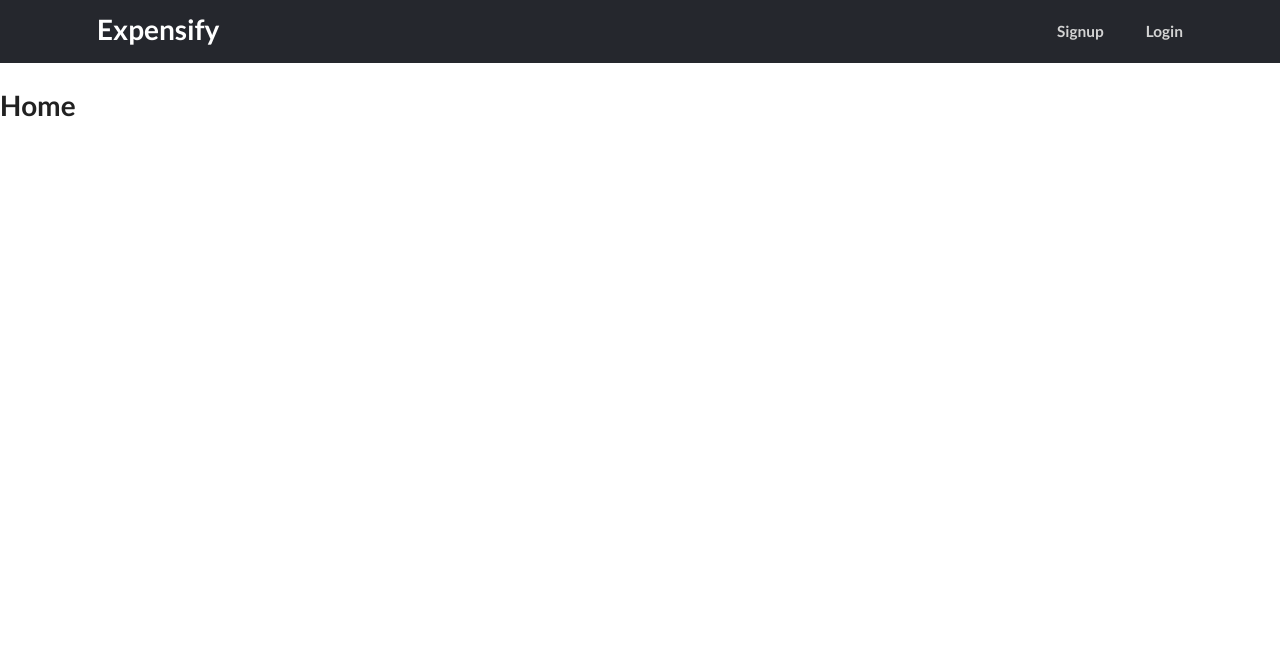
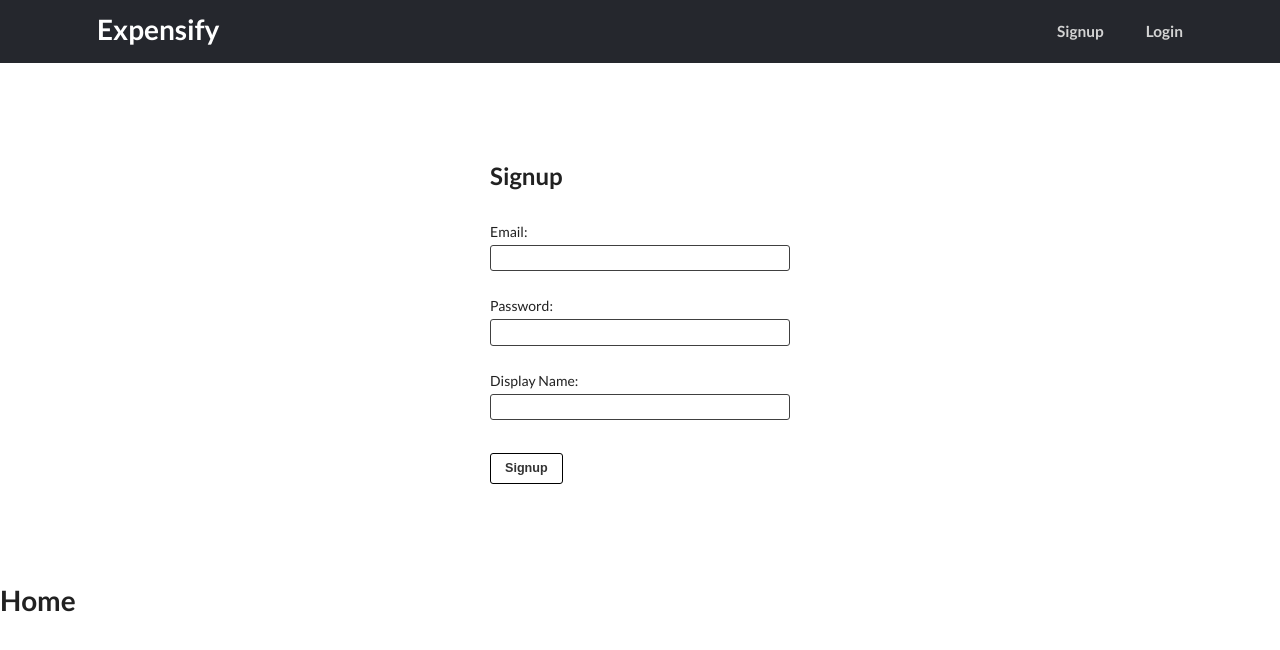
Before and after one commit to SheriefElnahas/19-React-Project-Expense-Tracker, a React (Vite) app: page /signup in a window 1280 px wide. Shown: the top 650 px of the page. Built offline with nearby package versions, Linux system fonts and the light colour scheme.

Commit message:
Login & Signup Component

```diff
--- a/src/App.jsx
+++ b/src/App.jsx
@@ -1,9 +1,17 @@
+import {Routes, Route } from 'react-router-dom';
+
 import Navbar from "./components/Navbar"
+import Login from "./pages/login/Login"
+import Signup from './pages/signup/Signup';
 
 function App() {
   return (
     <main>
       <Navbar />
+      <Routes>
+        <Route path="/login" element={<Login />} />
+        <Route path="/signup" element={<Signup />} />
+      </Routes>
       <h1>Home</h1>
     </main>
   )
--- a/src/components/Navbar.jsx
+++ b/src/components/Navbar.jsx
@@ -2,15 +2,14 @@ import styles from './Navbar.module.css';
 import {Link} from 'react-router-dom';
 
 function Navbar() {
-  console.log(styles['Navbar-container']);
   return (
     <nav className={styles.Navbar}>
       <div className={styles['Navbar-container']}>
         <h2 className={styles['Navbar-heading']}>Expensify</h2>
       <div>
         <ul className={styles['Navbar-list']}>
-          <li className="Navbar-item"><Link to="login" className={styles['Navbar-link']}>Signup</Link></li>
-          <li className="Navbar-item"><Link to="signup" className={styles['Navbar-link']}>Login</Link></li>
+          <li className="Navbar-item"><Link to="signup" className={styles['Navbar-link']}>Signup</Link></li>
+          <li className="Navbar-item"><Link to="login" className={styles['Navbar-link']}>Login</Link></li>
         </ul>
       </div>
       </div>
--- /dev/null
+++ b/src/pages/login/Login.jsx
@@ -0,0 +1,41 @@
+import styles from './Login.module.css';
+
+import { useState } from 'react';
+
+function Login() {
+  const [loginData, setLoginData] = useState({ email: '', password: '' });
+
+  const handleChange = (e) => {
+    setLoginData((prevLoginData) => {
+      return {
+        ...prevLoginData,
+        [e.target.name]: e.target.value,
+      };
+    });
+  };
+
+  const handleSubmit = (e) => {
+    e.preventDefault();
+
+    console.log(loginData.email, loginData.password);
+    setLoginData({ email: '', password: '' });
+  };
+  return (
+    <form onSubmit={handleSubmit} className={styles.Login}>
+      <h2>Login</h2>
+      <p>
+        <label htmlFor="email">Email:</label>
+        <input type="email" id="email" name="email" value={loginData.email} onChange={handleChange} />
+      </p>
+      <p>
+        <label htmlFor="password">Password:</label>
+        <input type="password" id="password" name="password" value={loginData.password} onChange={handleChange} />
+      </p>
+      <p>
+        <button>Login</button>
+      </p>
+    </form>
+  );
+}
+
+export default Login;
--- /dev/null
+++ b/src/pages/login/Login.module.css
@@ -0,0 +1,40 @@
+.Login {
+  max-width: 300px;
+  margin: 7rem auto;
+}
+
+.Login h2 {
+  margin-bottom: 30px;
+}
+
+.Login p {
+  margin-top: 25px;
+}
+.Login label {
+  display: block;
+  margin-bottom: 3px;
+}
+
+.Login input {
+  width: 100%;
+  border: 1px solid rgb(64, 64, 64);
+  border-radius: 3px;
+  padding: 0.3rem 0.4rem;
+}
+
+.Login button {
+  background: transparent;
+  padding: 0.5rem 1rem;
+  border: 1px solid black;
+  border-radius: 3px;
+  color: #333;
+  margin-top: 8px;
+  font-weight: bold;
+  font-size: 0.9rem;
+  cursor: pointer;
+  transition: all 0.2s linear;
+}
+.Login button:hover {
+  background: #000;
+  color: #fff;
+}
--- /dev/null
+++ b/src/pages/signup/Signup.jsx
@@ -0,0 +1,46 @@
+import styles from './Signup.module.css';
+
+import { useState } from 'react';
+
+function Signup() {
+  const [signupData, setSignupData] = useState({ email: '', password: '', displayName: '' });
+
+  const handleChange = (e) => {
+    setSignupData((prevSignupData) => {
+      return {
+        ...prevSignupData,
+        [e.target.name]: e.target.value,
+      };
+    });
+  };
+
+  const handleSubmit = (e) => {
+    e.preventDefault();
+    console.log(signupData.email, signupData.password, signupData.displayName);
+
+    setSignupData({ email: '', password: '', displayName: '' });
+  };
+
+  return (
+    <form onSubmit={handleSubmit} className={styles.Signup}>
+      <h2>Signup</h2>
+      <p>
+        <label htmlFor="email">Email:</label>
+        <input type="email" id="email" name="email" value={signupData.email} onChange={handleChange} />
+      </p>
+      <p>
+        <label htmlFor="password">Password:</label>
+        <input type="password" id="password" name="password" value={signupData.password} onChange={handleChange} />
+      </p>
+      <p>
+        <label htmlFor="name">Display Name:</label>
+        <input type="name" id="name" name="displayName" value={signupData.displayName} onChange={handleChange} />
+      </p>
+      <p>
+        <button>Signup</button>
+      </p>
+    </form>
+  );
+}
+
+export default Signup;
--- /dev/null
+++ b/src/pages/signup/Signup.module.css
@@ -0,0 +1,40 @@
+.Signup {
+  max-width: 300px;
+  margin: 7rem auto;
+}
+
+.Signup h2 {
+  margin-bottom: 30px;
+}
+
+.Signup p {
+  margin-top: 25px;
+}
+.Signup label {
+  display: block;
+  margin-bottom: 3px;
+}
+
+.Signup input {
+  width: 100%;
+  border: 1px solid rgb(64, 64, 64);
+  border-radius: 3px;
+  padding: 0.3rem 0.4rem;
+}
+
+.Signup button {
+  background: transparent;
+  padding: 0.5rem 1rem;
+  border: 1px solid black;
+  border-radius: 3px;
+  color: #333;
+  margin-top: 8px;
+  font-weight: bold;
+  font-size: 0.9rem;
+  cursor: pointer;
+  transition: all 0.2s linear;
+}
+.Signup button:hover {
+  background: #000;
+  color: #fff;
+}
```
